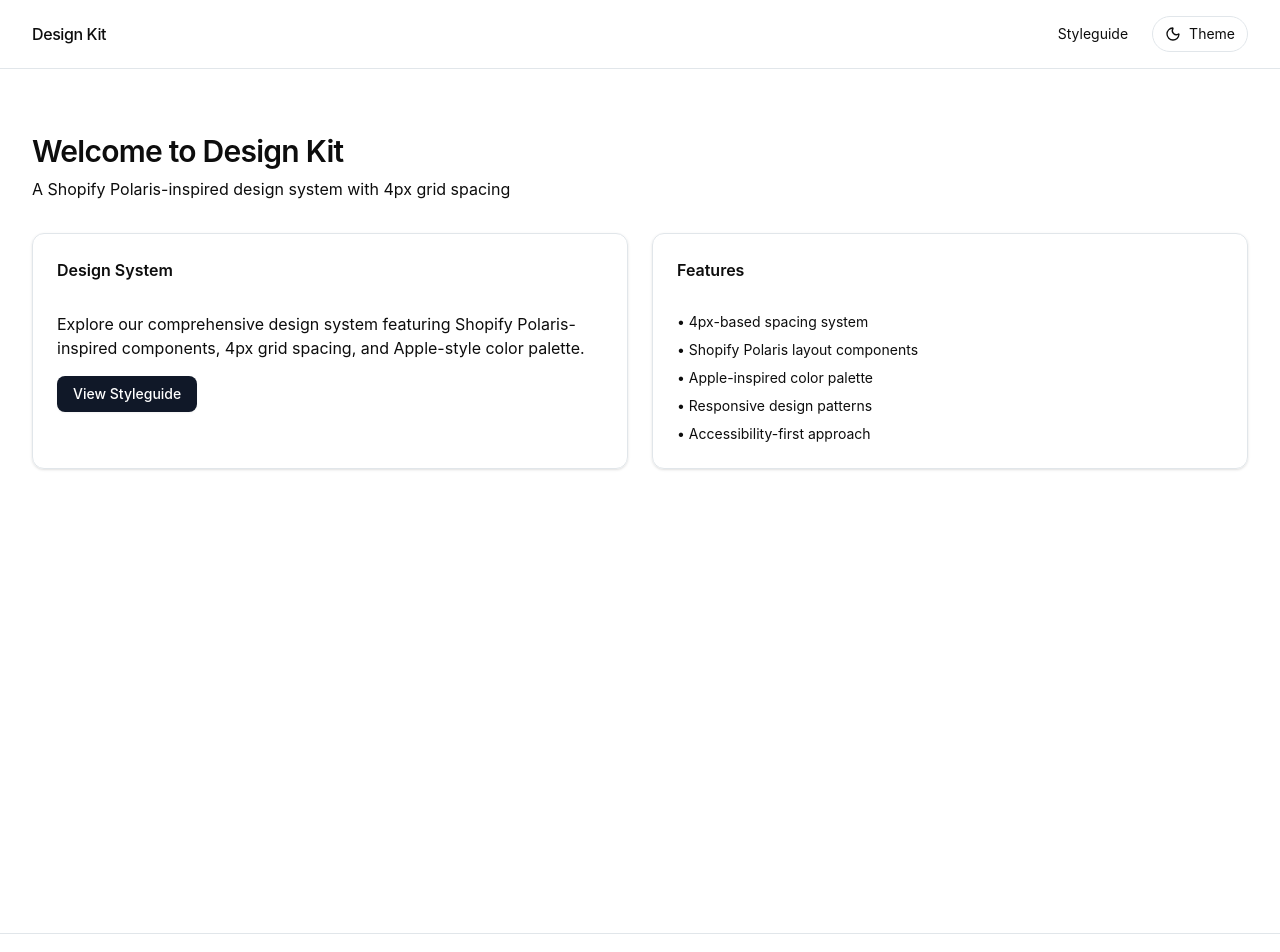
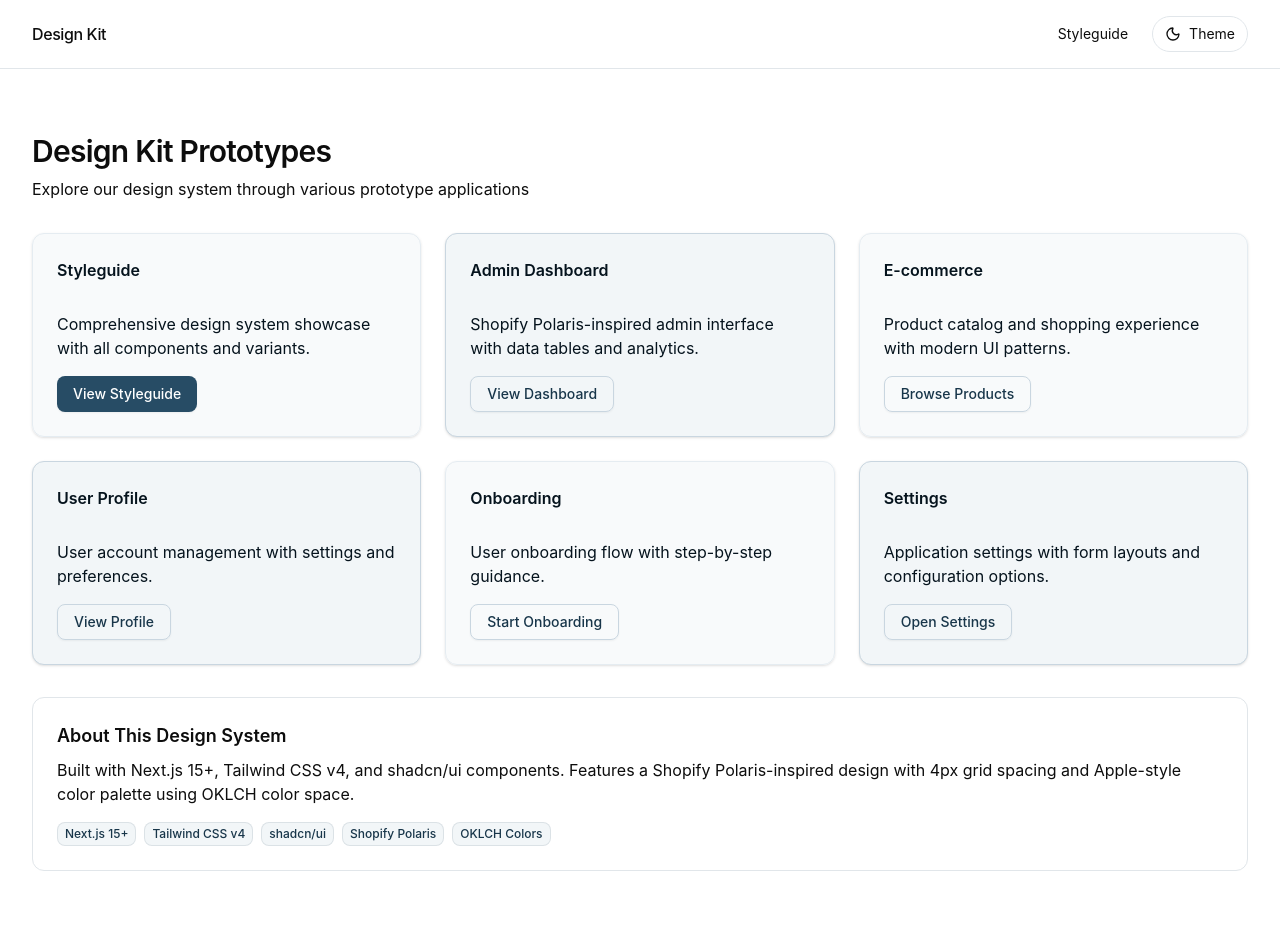
Before and after one commit to h-fujioka/design-kit, a Next.js app: page / in a window 1280 px wide. Shown: the top 952 px of the page. Built offline with nearby package versions, Linux system fonts and the light colour scheme.

Commit message:
feat: Alternative Variantsを削除し、ルート画面をプロトタイプホーム画面に変更

```diff
--- a/src/app/page.tsx
+++ b/src/app/page.tsx
@@ -13,24 +13,23 @@ export default function HomePage() {
         <section className="space-y-8">
           <div className="space-y-2">
             <h1 className="text-2xl font-semibold tracking-tight md:text-3xl">
-              Welcome to Design Kit
+              Design Kit Prototypes
             </h1>
             <p className="text-muted-foreground">
-              A Shopify Polaris-inspired design system with 4px grid spacing
+              Explore our design system through various prototype applications
             </p>
           </div>
 
-          <div className="grid gap-6 md:grid-cols-2">
-            <Card>
+          <div className="grid gap-6 md:grid-cols-2 lg:grid-cols-3">
+            <Card variant="brand">
               <CardHeader>
-                <CardTitle>Design System</CardTitle>
+                <CardTitle>Styleguide</CardTitle>
               </CardHeader>
               <CardContent className="space-y-4">
                 <p className="text-muted-foreground">
-                  Explore our comprehensive design system featuring Shopify Polaris-inspired components,
-                  4px grid spacing, and Apple-style color palette.
+                  Comprehensive design system showcase with all components and variants.
                 </p>
-                <Button asChild>
+                <Button variant="brand" asChild>
                   <Link href="/styleguide">
                     View Styleguide
                   </Link>
@@ -38,20 +37,111 @@ export default function HomePage() {
               </CardContent>
             </Card>
 
-            <Card>
+            <Card variant="brandAccent">
               <CardHeader>
-                <CardTitle>Features</CardTitle>
+                <CardTitle>Admin Dashboard</CardTitle>
               </CardHeader>
               <CardContent className="space-y-4">
-                <ul className="space-y-2 text-sm text-muted-foreground">
-                  <li>• 4px-based spacing system</li>
-                  <li>• Shopify Polaris layout components</li>
-                  <li>• Apple-inspired color palette</li>
-                  <li>• Responsive design patterns</li>
-                  <li>• Accessibility-first approach</li>
-                </ul>
+                <p className="text-muted-foreground">
+                  Shopify Polaris-inspired admin interface with data tables and analytics.
+                </p>
+                <Button variant="brandOutline" asChild>
+                  <Link href="/admin">
+                    View Dashboard
+                  </Link>
+                </Button>
               </CardContent>
             </Card>
+
+            <Card variant="brand">
+              <CardHeader>
+                <CardTitle>E-commerce</CardTitle>
+              </CardHeader>
+              <CardContent className="space-y-4">
+                <p className="text-muted-foreground">
+                  Product catalog and shopping experience with modern UI patterns.
+                </p>
+                <Button variant="brandOutline" asChild>
+                  <Link href="/shop">
+                    Browse Products
+                  </Link>
+                </Button>
+              </CardContent>
+            </Card>
+
+            <Card variant="brandAccent">
+              <CardHeader>
+                <CardTitle>User Profile</CardTitle>
+              </CardHeader>
+              <CardContent className="space-y-4">
+                <p className="text-muted-foreground">
+                  User account management with settings and preferences.
+                </p>
+                <Button variant="brandOutline" asChild>
+                  <Link href="/profile">
+                    View Profile
+                  </Link>
+                </Button>
+              </CardContent>
+            </Card>
+
+            <Card variant="brand">
+              <CardHeader>
+                <CardTitle>Onboarding</CardTitle>
+              </CardHeader>
+              <CardContent className="space-y-4">
+                <p className="text-muted-foreground">
+                  User onboarding flow with step-by-step guidance.
+                </p>
+                <Button variant="brandOutline" asChild>
+                  <Link href="/onboarding">
+                    Start Onboarding
+                  </Link>
+                </Button>
+              </CardContent>
+            </Card>
+
+            <Card variant="brandAccent">
+              <CardHeader>
+                <CardTitle>Settings</CardTitle>
+              </CardHeader>
+              <CardContent className="space-y-4">
+                <p className="text-muted-foreground">
+                  Application settings with form layouts and configuration options.
+                </p>
+                <Button variant="brandOutline" asChild>
+                  <Link href="/settings">
+                    Open Settings
+                  </Link>
+                </Button>
+              </CardContent>
+            </Card>
+          </div>
+
+          <div className="rounded-lg border bg-muted/50 p-6">
+            <h3 className="text-lg font-semibold mb-2">About This Design System</h3>
+            <p className="text-muted-foreground mb-4">
+              Built with Next.js 15+, Tailwind CSS v4, and shadcn/ui components.
+              Features a Shopify Polaris-inspired design with 4px grid spacing and
+              Apple-style color palette using OKLCH color space.
+            </p>
+            <div className="flex flex-wrap gap-2">
+              <span className="inline-flex items-center rounded-md bg-brand-50 px-2 py-1 text-xs font-medium text-brand-700 ring-1 ring-inset ring-brand-700/10">
+                Next.js 15+
+              </span>
+              <span className="inline-flex items-center rounded-md bg-brand-50 px-2 py-1 text-xs font-medium text-brand-700 ring-1 ring-inset ring-brand-700/10">
+                Tailwind CSS v4
+              </span>
+              <span className="inline-flex items-center rounded-md bg-brand-50 px-2 py-1 text-xs font-medium text-brand-700 ring-1 ring-inset ring-brand-700/10">
+                shadcn/ui
+              </span>
+              <span className="inline-flex items-center rounded-md bg-brand-50 px-2 py-1 text-xs font-medium text-brand-700 ring-1 ring-inset ring-brand-700/10">
+                Shopify Polaris
+              </span>
+              <span className="inline-flex items-center rounded-md bg-brand-50 px-2 py-1 text-xs font-medium text-brand-700 ring-1 ring-inset ring-brand-700/10">
+                OKLCH Colors
+              </span>
+            </div>
           </div>
         </section>
       </PageShell>
--- a/src/app/styleguide/page.tsx
+++ b/src/app/styleguide/page.tsx
@@ -26,6 +26,35 @@ export default function StyleguidePage() {
             </p>
           </div>
 
+          <div className="grid gap-6 md:grid-cols-2">
+            <Card variant="brand">
+              <CardHeader>
+                <CardTitle>Design System</CardTitle>
+              </CardHeader>
+              <CardContent className="space-y-4">
+                <p className="text-muted-foreground">
+                  Explore our comprehensive design system featuring Shopify Polaris-inspired components,
+                  4px grid spacing, and Apple-style color palette.
+                </p>
+              </CardContent>
+            </Card>
+
+            <Card variant="brandAccent">
+              <CardHeader>
+                <CardTitle>Features</CardTitle>
+              </CardHeader>
+              <CardContent className="space-y-4">
+                <ul className="space-y-2 text-sm text-muted-foreground">
+                  <li>• 4px-based spacing system</li>
+                  <li>• Shopify Polaris layout components</li>
+                  <li>• Apple-inspired color palette</li>
+                  <li>• Responsive design patterns</li>
+                  <li>• Accessibility-first approach</li>
+                </ul>
+              </CardContent>
+            </Card>
+          </div>
+
           <Separator />
 
           <div className="grid gap-6">
@@ -41,16 +70,6 @@ export default function StyleguidePage() {
                     <Button variant="brandOutline">Brand Outline</Button>
                     <Button variant="brandGhost">Brand Ghost</Button>
                     <Button variant="brandLink">Brand Link</Button>
-                  </div>
-                </div>
-                <div className="space-y-3">
-                  <h4 className="text-sm font-medium text-muted-foreground">Alternative Variants - 代替バリアント</h4>
-                  <div className="flex flex-wrap gap-3">
-                    <Button>Default</Button>
-                    <Button variant="secondary">Secondary</Button>
-                    <Button variant="outline">Outline</Button>
-                    <Button variant="ghost">Ghost</Button>
-                    <Button variant="destructive">Destructive</Button>
                   </div>
                 </div>
                 <div className="space-y-3">
@@ -77,15 +96,6 @@ export default function StyleguidePage() {
                     <Badge variant="brandOutline">Brand Outline</Badge>
                   </div>
                 </div>
-                <div className="space-y-3">
-                  <h4 className="text-sm font-medium text-muted-foreground">Alternative Variants - 代替バリアント</h4>
-                  <div className="flex flex-wrap gap-3">
-                    <Badge>Default</Badge>
-                    <Badge variant="secondary">Secondary</Badge>
-                    <Badge variant="outline">Outline</Badge>
-                    <Badge variant="destructive">Destructive</Badge>
-                  </div>
-                </div>
               </CardContent>
             </Card>
 
@@ -104,19 +114,6 @@ export default function StyleguidePage() {
                     <div className="space-y-2">
                       <Label variant="brand" htmlFor="brand-password">Brand Password</Label>
                       <Input id="brand-password" variant="brand" type="password" />
-                    </div>
-                  </div>
-                </div>
-                <div className="space-y-3">
-                  <h4 className="text-sm font-medium text-muted-foreground">Alternative Inputs - 代替入力</h4>
-                  <div className="grid max-w-md grid-cols-1 gap-4 md:grid-cols-2">
-                    <div className="space-y-2">
-                      <Label htmlFor="email">Email</Label>
-                      <Input id="email" placeholder="Enter your email" />
-                    </div>
-                    <div className="space-y-2">
-                      <Label variant="required" htmlFor="required-field">Required Field</Label>
-                      <Input id="required-field" variant="error" placeholder="This field is required" />
                     </div>
                   </div>
                 </div>
@@ -161,41 +158,6 @@ export default function StyleguidePage() {
                     </TabsContent>
                   </Tabs>
                 </div>
-
-                <div className="space-y-3">
-                  <h4 className="text-sm font-medium text-muted-foreground">Alternative Tabs - 代替タブ</h4>
-                  <Tabs defaultValue="overview" className="w-full">
-                    <TabsList>
-                      <TabsTrigger value="overview">Overview</TabsTrigger>
-                      <TabsTrigger value="analytics">Analytics</TabsTrigger>
-                      <TabsTrigger value="settings">Settings</TabsTrigger>
-                    </TabsList>
-                    <TabsContent value="overview" className="space-y-4">
-                      <Card>
-                        <CardContent className="p-6">
-                          <p>
-                            Overview tab content with clean layout and proper
-                            spacing.
-                          </p>
-                        </CardContent>
-                      </Card>
-                    </TabsContent>
-                    <TabsContent value="analytics">
-                      <Card>
-                        <CardContent className="p-6">
-                          <p>Analytics data and charts would go here.</p>
-                        </CardContent>
-                      </Card>
-                    </TabsContent>
-                    <TabsContent value="settings">
-                      <Card>
-                        <CardContent className="p-6">
-                          <p>Configuration options and preferences.</p>
-                        </CardContent>
-                      </Card>
-                    </TabsContent>
-                  </Tabs>
-                </div>
               </CardContent>
             </Card>
 
@@ -214,15 +176,6 @@ export default function StyleguidePage() {
                     <div className="space-y-2">
                       <p className="text-sm">Strong separator</p>
                       <Separator variant="strong" />
-                    </div>
-                  </div>
-                </div>
-                <div className="space-y-3">
-                  <h4 className="text-sm font-medium text-muted-foreground">Alternative Separators - 代替セパレーター</h4>
-                  <div className="space-y-4">
-                    <div className="space-y-2">
-                      <p className="text-sm">Default separator</p>
-                      <Separator />
                     </div>
                     <div className="flex items-center space-x-4">
                       <span className="text-sm">Vertical</span>
@@ -244,13 +197,6 @@ export default function StyleguidePage() {
                   <div className="space-y-2">
                     <Skeleton variant="brand" className="h-4 w-[250px]" />
                     <Skeleton variant="brand" className="h-4 w-[200px]" />
-                  </div>
-                </div>
-                <div className="space-y-3">
-                  <h4 className="text-sm font-medium text-muted-foreground">Alternative Skeletons - 代替スケルトン</h4>
-                  <div className="space-y-2">
-                    <Skeleton className="h-4 w-[250px]" />
-                    <Skeleton className="h-4 w-[200px]" />
                   </div>
                 </div>
                 <div className="space-y-3">
@@ -288,28 +234,6 @@ export default function StyleguidePage() {
                         <DialogFooter>
                           <Button variant="brandOutline">Cancel</Button>
                           <Button variant="brand">Save</Button>
-                        </DialogFooter>
-                      </DialogContent>
-                    </Dialog>
-                  </div>
-                </div>
-                <div className="space-y-3">
-                  <h4 className="text-sm font-medium text-muted-foreground">Alternative Dialog - 代替ダイアログ</h4>
-                  <div className="flex flex-wrap gap-3">
-                    <Dialog>
-                      <DialogTrigger asChild>
-                        <Button>Default Dialog</Button>
-                      </DialogTrigger>
-                      <DialogContent>
-                        <DialogHeader>
-                          <DialogTitle>Default Dialog</DialogTitle>
-                          <DialogDescription>
-                            This is a default dialog with standard styling.
-                          </DialogDescription>
-                        </DialogHeader>
-                        <DialogFooter>
-                          <Button variant="outline">Cancel</Button>
-                          <Button>Save</Button>
                         </DialogFooter>
                       </DialogContent>
                     </Dialog>
@@ -472,27 +396,6 @@ export default function StyleguidePage() {
                     </Card>
                   </div>
                 </div>
-                <div className="space-y-3">
-                  <h4 className="text-sm font-medium text-muted-foreground">Alternative Cards - 代替カード</h4>
-                  <div className="grid gap-4 md:grid-cols-2">
-                    <Card>
-                      <CardHeader>
-                        <CardTitle>Default Card</CardTitle>
-                      </CardHeader>
-                      <CardContent>
-                        <p>This is a default card with standard styling.</p>
-                      </CardContent>
-                    </Card>
-                    <Card variant="outline">
-                      <CardHeader>
-                        <CardTitle>Outline Card</CardTitle>
-                      </CardHeader>
-                      <CardContent>
-                        <p>This card uses the outline variant with a border.</p>
-                      </CardContent>
-                    </Card>
-                  </div>
-                </div>
               </CardContent>
             </Card>
 
```
